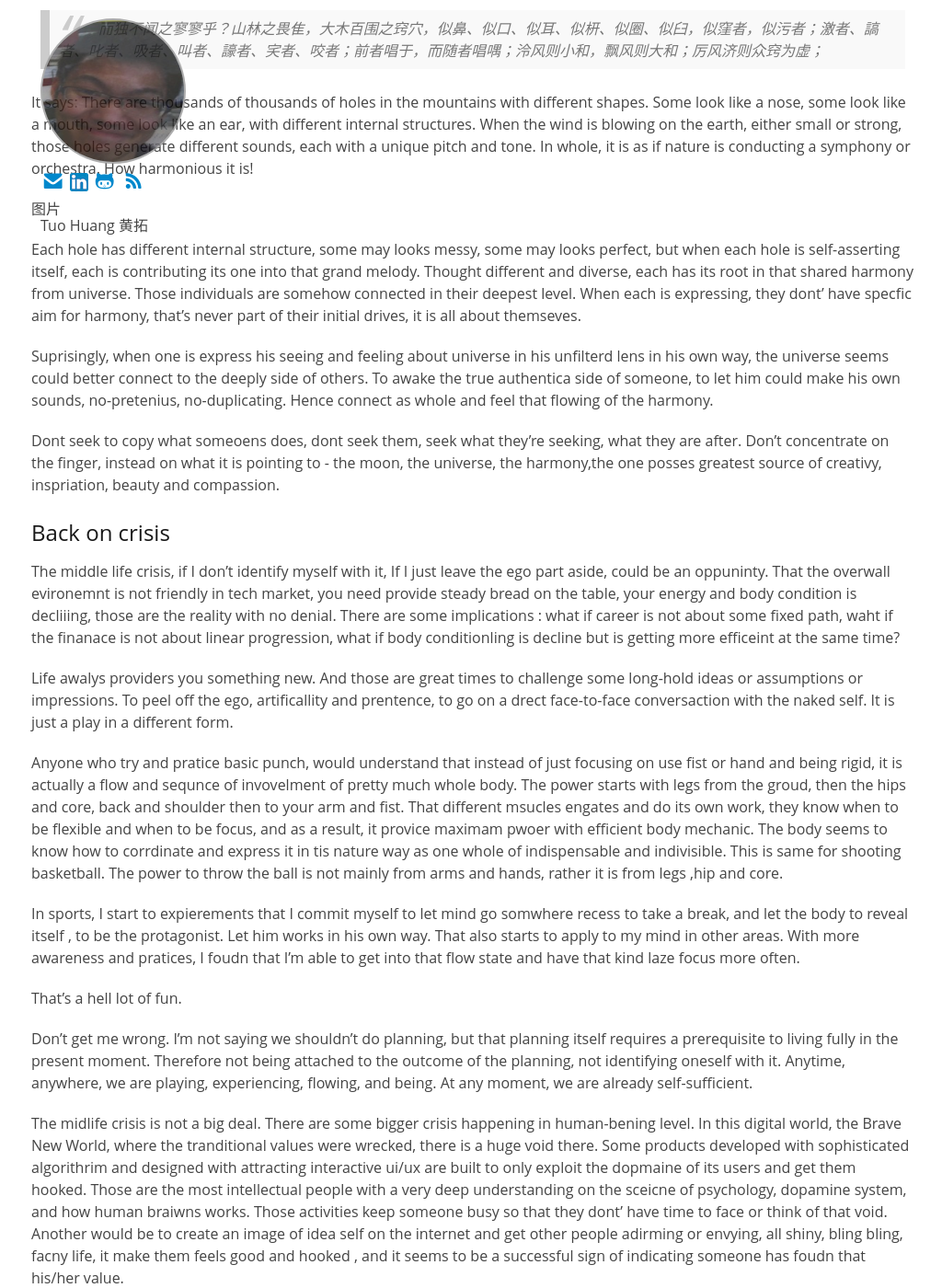
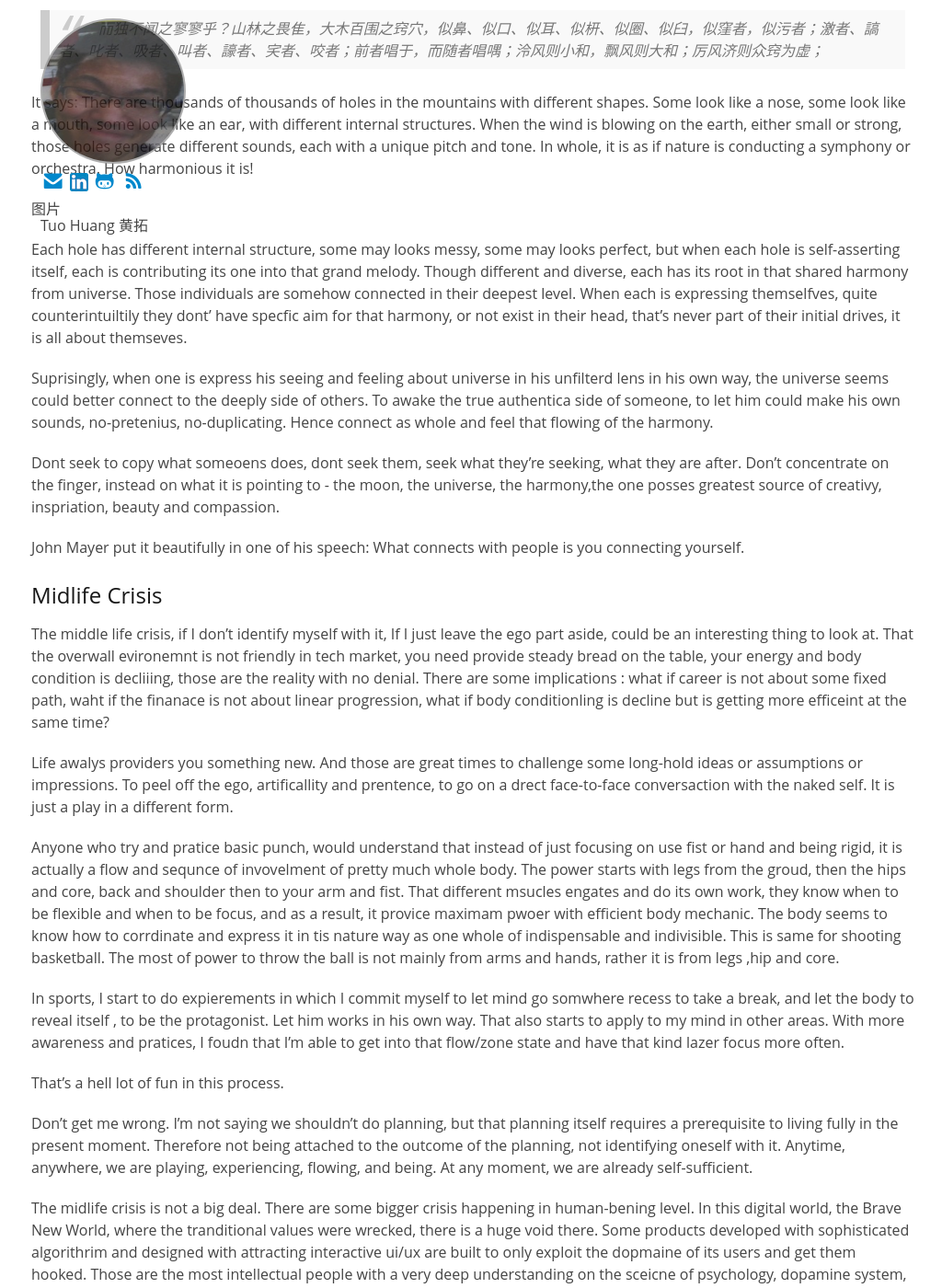
Before and after one commit to tuo/tuo.github.io, a Jekyll site: the page built from midlife crisis as programmer and AI.md, in a window 1280 px wide and 1400 px high, scrolled down 5559 px. Shown: the whole window at 92% size, without its empty margins (126-1150 px from the left). Built offline with Jekyll 4.4.1, drawn with Linux system fonts in a browser that asks for light colours; our own code applies the rules of GitHub Pages for plain Markdown files; some of the changed text lies outside the part shown.

Commit message:
commited

```diff
--- a/midlife crisis as programmer and AI.md
+++ b/midlife crisis as programmer and AI.md
@@ -114,19 +114,17 @@
 
 
 
-## To connect others via connecting yourself
+## What connects with people is you connecting yourself
 
-To clarify: the things we refer to above like the essential truth or fundamental principles  or objective realtity or natural or alchemist, whatever you name it and label it, all points to something behind it.
+I have to clarify a little bit here: the things I refer to above like the essential truth or fundamental principles or objective realtity or natural or universe or alchemist, whatever you name it and label it, all points to something behind it.
 
 
 
 图片  Deus sive Natura, nature, universe, the tao, god, first principle of zen, Flying Spaghetti Monster (将手稿草图，用尝试用chatgpt4 or other AI生成简单的示意图)
 
-The things behind is something coudn't put into words. You can intepret it as an intuition of  "Oneness", "Void", "Emptyness", "Unity" or "Substance". But those would limit it, as if it is only related to religion.  It is above human language yet not isolated from our daily life. No complicted jargons or fancy spritual words need put here. Anyone or anythign could look up to the sky right above them could get it. So the word "universe" is more common and relatable for anyone regardless of its background/ethitiy/color/nationlitiy, and will be used in following part of this article as reference to that inexpressable、indecrible, incomprehnsible, infitely thing not by its literal meaning in science.
+The thing behind is something coudn't put into words. It might be interpreted as an intuition of  "Oneness", "Void", "Emptyness", "Unity" or "Substance". But those would limit it, as if it is only related to religion.  It is above human language yet not isolated from our daily life. No complicted jargons or fancy spritual words need put here. Anyone or anythign could look up to the sky right above them could get it. Therefore, the word "universe" is more common and relatable for anyone regardless of its background/ethitiy/color/nationlitiy, and will be used in following part of this article as reference to that inexpressable、indescrible, incomprehnsible, infitely thing not by its literal meaning in science.
 
-
-
-THere is an ineresting story from Chuanz tz庄子, 530BC in China。庄子·逍遥游
+THere is an ineresting story from Chuang-tzu 庄子, 530BC in China。庄子·逍遥游 whom is the philosopher of Taoism.
 
 > 而独不闻之寥寥乎？山林之畏隹，大木百围之窍穴，似鼻、似口、似耳、似枅、似圈、似臼，似窪者，似污者；激者、謞者、叱者、吸者、叫者、譹者、宎者、咬者；前者唱于，而随者唱喁；泠风则小和，飘风则大和；厉风济则众窍为虚；
 
@@ -134,25 +132,27 @@
 
 图片
 
-Each hole has different internal structure, some may looks messy, some may looks perfect, but when each hole is self-asserting itself, each is contributing its one into that grand melody. Thought different and diverse, each has its root in that shared harmony from universe. Those individuals are somehow connected in their deepest level. When each is expressing, they dont' have specfic aim for harmony, that's never part of their initial drives, it is all about themseves.
+Each hole has different internal structure, some may looks messy, some may looks perfect, but when each hole is self-asserting itself, each is contributing its one into that grand melody. Though different and diverse, each has its root in that shared harmony from universe. Those individuals are somehow connected in their deepest level. When each is expressing themselfves, quite counterintuiltily they dont' have specfic aim for that harmony, or not exist in their head, that's never part of their initial drives, it is all about themseves.
 
 Suprisingly, when one is express his seeing and feeling about universe in his unfilterd lens in his own way, the universe seems could better connect to the deeply side of others. To awake the true authentica side of someone, to let him could make his own sounds,  no-pretenius, no-duplicating. Hence connect as whole and feel that flowing of the harmony.
 
 Dont seek to copy what someoens does, dont seek them, seek what they're seeking, what they are after.  Don't concentrate on the finger, instead on what it is pointing to - the moon, the universe, the harmony,the one posses greatest source of creativy, inspriation, beauty and compassion.
 
+John Mayer put it beautifully in one of his speech: What connects with people is you connecting yourself.
 
 
-## Back on crisis
 
-The middle life crisis, if I don't identify myself with it, If I just leave the ego part aside, could be an oppuninty. That the overwall evironemnt is not friendly in tech market, you need provide steady bread on the table, your energy and body condition is decliiing, those are the reality with no denial. There are some implications : what if career is not about some fixed path, waht if the finanace is not about linear progression, what if body conditionling is decline but is getting more efficeint at the same time?
+## Midlife Crisis
+
+The middle life crisis, if I don't identify myself with it, If I just leave the ego part aside, could be an interesting thing to look at. That the overwall evironemnt is not friendly in tech market, you need provide steady bread on the table, your energy and body condition is decliiing, those are the reality with no denial. There are some implications : what if career is not about some fixed path, waht if the finanace is not about linear progression, what if body conditionling is decline but is getting more efficeint at the same time?
 
 Life awalys providers you something new. And those are great times  to challenge some long-hold ideas or assumptions or impressions. To peel off the ego, artificallity and prentence, to go on a drect face-to-face conversaction with the naked self. It is just a play in a different form.
 
-Anyone who try and pratice basic punch, would understand that instead of just focusing on use fist or hand and being rigid,   it is actually a flow and sequnce of invovelment of pretty much whole body.  The power starts with legs from the groud, then the hips and core, back and shoulder then to your arm and fist. That different msucles engates and do its own work, they know when to be flexible and when to be focus, and as a result, it provice maximam pwoer with efficient body mechanic. The body seems to know how to corrdinate and express it in tis nature way as one whole of indispensable and indivisible. This is same for shooting basketball. The power to throw the ball is not mainly from arms and hands, rather it is from legs ,hip and core.
+Anyone who try and pratice basic punch, would understand that instead of just focusing on use fist or hand and being rigid,   it is actually a flow and sequnce of invovelment of pretty much whole body.  The power starts with legs from the groud, then the hips and core, back and shoulder then to your arm and fist. That different msucles engates and do its own work, they know when to be flexible and when to be focus, and as a result, it provice maximam pwoer with efficient body mechanic. The body seems to know how to corrdinate and express it in tis nature way as one whole of indispensable and indivisible. This is same for shooting basketball. The most of power to throw the ball is not mainly from arms and hands, rather it is from legs ,hip and core.
 
-In sports, I start to expierements that I commit myself to let mind go somwhere recess to take a break, and let the body to reveal itself , to be the protagonist. Let him works in his own way. That also starts to apply to my mind in other areas. With more awareness and pratices, I foudn that I'm able to get into that flow state and have that kind laze focus more often.
+In sports, I start to do expierements in which I commit myself to let mind go somwhere recess to take a break, and let the body to reveal itself , to be the protagonist. Let him works in his own way. That also starts to apply to my mind in other areas. With more awareness and pratices, I foudn that I'm able to get into that flow/zone state and have that kind lazer focus more often.
 
-That's a hell lot of fun.
+That's a hell lot of fun in this process.
 
 Don't get me wrong. I'm not saying we shouldn't do planning, but that planning itself requires a prerequisite to living fully in the present moment. Therefore not being attached to the outcome of the planning, not identifying oneself with it. Anytime, anywhere, we are playing, experiencing, flowing, and being. At any moment, we are already self-sufficient.
 
```
